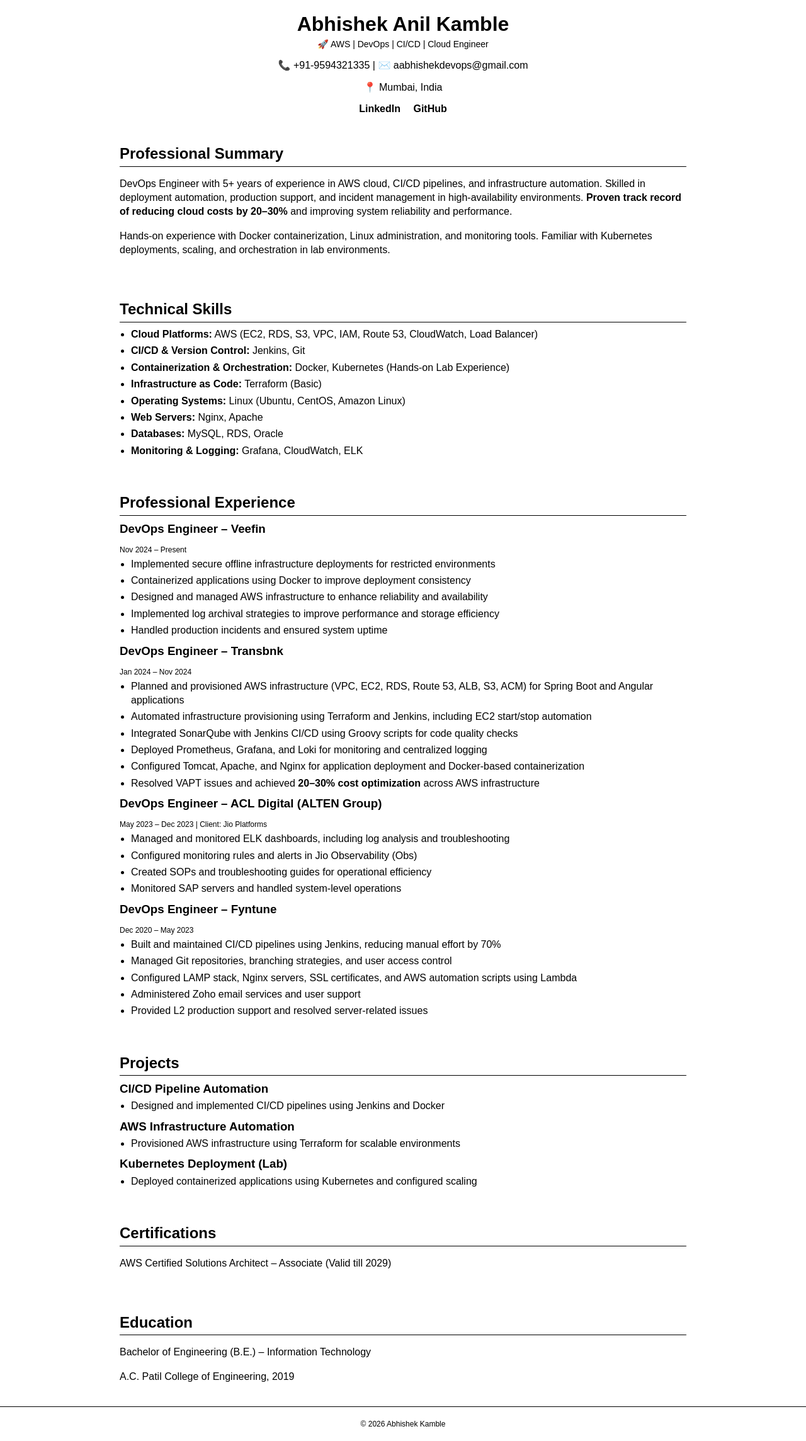
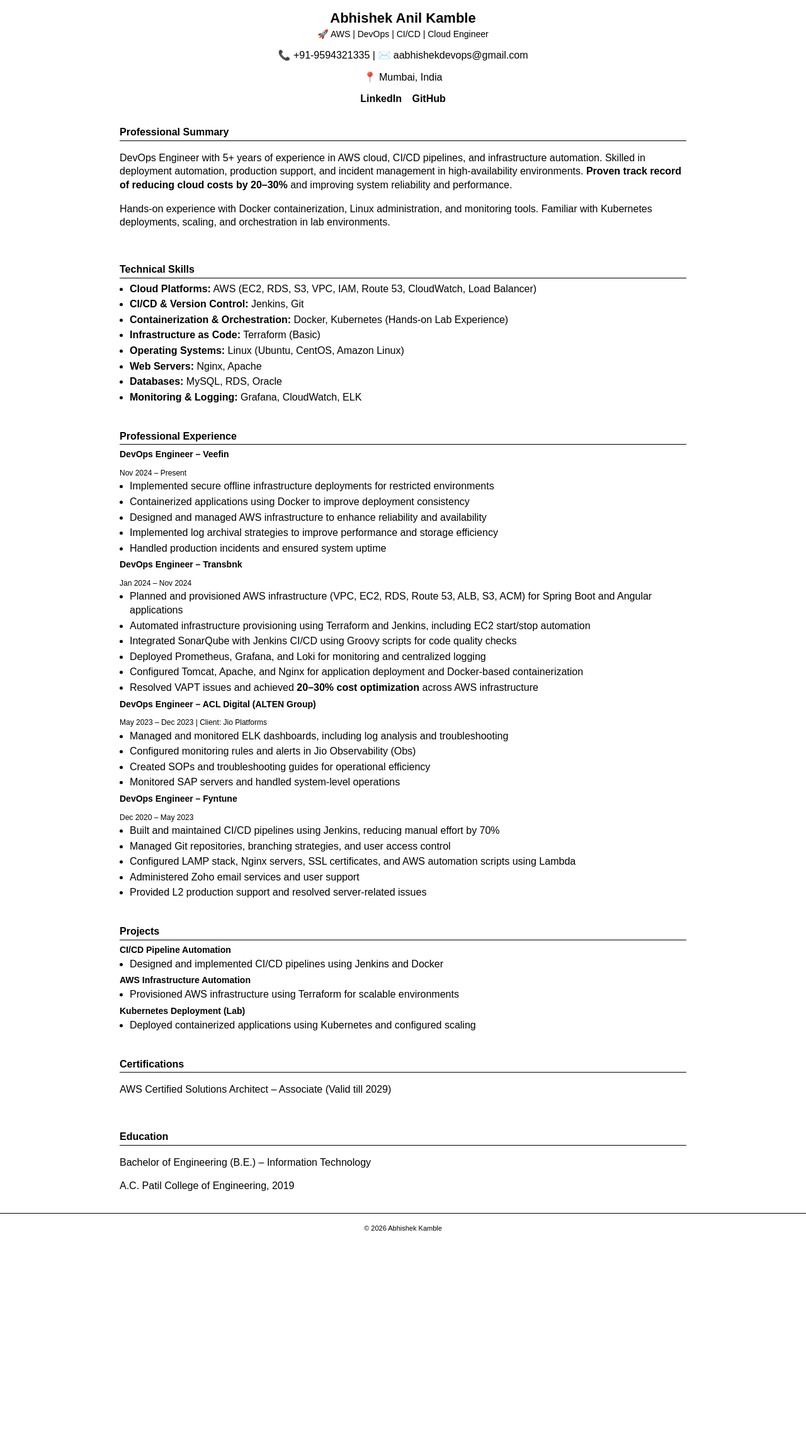
Before and after one commit to aabhidevops/Resume, a plain HTML site: page index.html in a window 1280 px wide. Shown: the whole page at 63% size. After the commit the page ends 1973 px from the top, so only its background shows below. Drawn offline with Linux system fonts and the light colour scheme.

Commit message:
Update style.css

```diff
--- a/style.css
+++ b/style.css
@@ -8,22 +8,22 @@ body {
 /* Header */
 header {
     text-align: center;
-    padding: 15px 10px;
+    padding: 12px 10px;
 }
 
 /* Tagline */
 .tagline {
     font-size: 14px;
-    margin: 3px 0;
+    margin: 2px 0;
 }
 
 /* Links */
 .links {
-    margin-top: 5px;
+    margin-top: 4px;
 }
 
 .links a {
-    margin: 0 8px;
+    margin: 0 6px;
     color: #000000;
     text-decoration: none;
     font-weight: bold;
@@ -33,48 +33,51 @@ header {
 section {
     max-width: 900px;
     margin: auto;
-    padding: 10px 15px;
-    margin-bottom: 10px;
-    line-height: 1.4;
+    padding: 8px 15px;
+    margin-bottom: 8px;
+    line-height: 1.35;
 }
 
 /* Headings */
 h1 {
-    margin: 5px 0;
+    margin: 4px 0;
+    font-size: 22px; /* improved visibility */
 }
 
 h2 {
     border-bottom: 1px solid #000000;
-    padding-bottom: 3px;
-    margin-bottom: 8px;
+    padding-bottom: 2px;
+    margin-bottom: 6px;
+    font-size: 16px;
 }
 
 h3 {
-    margin: 8px 0 2px;
+    margin: 6px 0 2px;
+    font-size: 14px;
 }
 
 /* Dates */
 .date {
     font-size: 12px;
-    margin-bottom: 3px;
+    margin-bottom: 2px;
 }
 
 /* Lists */
 ul {
-    padding-left: 18px;
-    margin: 3px 0;
+    padding-left: 16px;
+    margin: 2px 0;
 }
 
 li {
-    margin-bottom: 4px;
+    margin-bottom: 3px;
 }
 
 /* Footer */
 footer {
     text-align: center;
-    padding: 8px;
+    padding: 6px;
     border-top: 1px solid #000000;
-    font-size: 12px;
+    font-size: 11px;
 }
 
 /* ---------- PRINT OPTIMIZATION ---------- */
@@ -82,48 +85,48 @@ footer {
 
     @page {
         size: A4;
-        margin: 10mm;
+        margin: 8mm; /* reduced margins */
     }
 
     body {
-        font-size: 11px;
-        line-height: 1.3;
+        font-size: 10.5px;
+        line-height: 1.25;
     }
 
     header {
         text-align: left;
-        padding: 5px 0;
+        padding: 3px 0;
     }
 
     section {
-        padding: 5px 0;
-        margin-bottom: 5px;
+        padding: 3px 0;
+        margin-bottom: 3px;
         page-break-inside: avoid;
     }
 
     h1 {
         font-size: 18px;
-        margin-bottom: 5px;
+        margin-bottom: 3px;
     }
 
     h2 {
-        font-size: 14px;
-        margin-bottom: 5px;
+        font-size: 13px;
+        margin-bottom: 4px;
     }
 
     h3 {
-        font-size: 12px;
-        margin-bottom: 2px;
+        font-size: 11px;
+        margin-bottom: 1px;
     }
 
     p, li {
-        font-size: 11px;
-        margin: 2px 0;
+        font-size: 10.5px;
+        margin: 1px 0;
     }
 
     ul {
-        margin: 2px 0;
-        padding-left: 15px;
+        margin: 1px 0;
+        padding-left: 14px;
     }
 
     footer {
```
